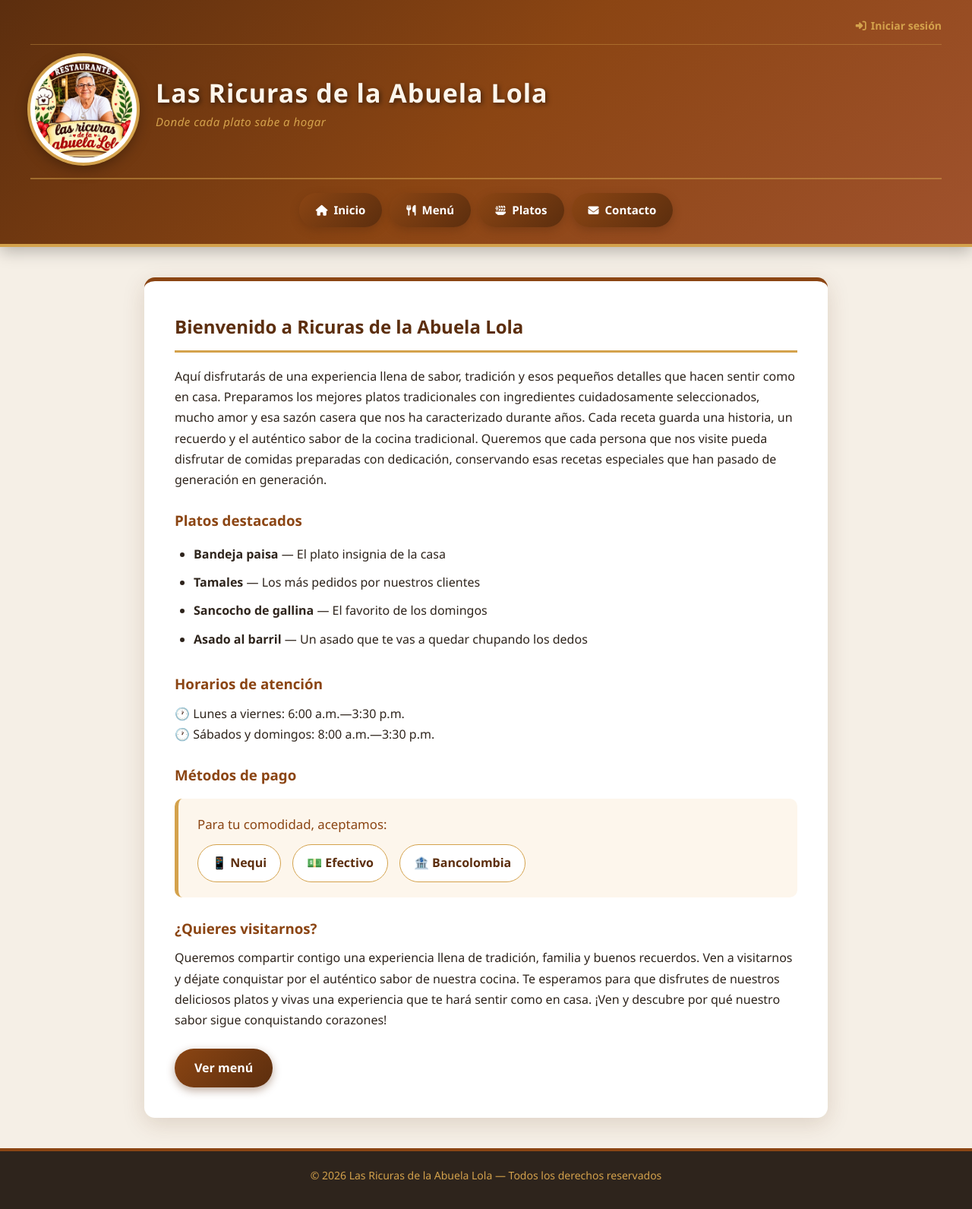
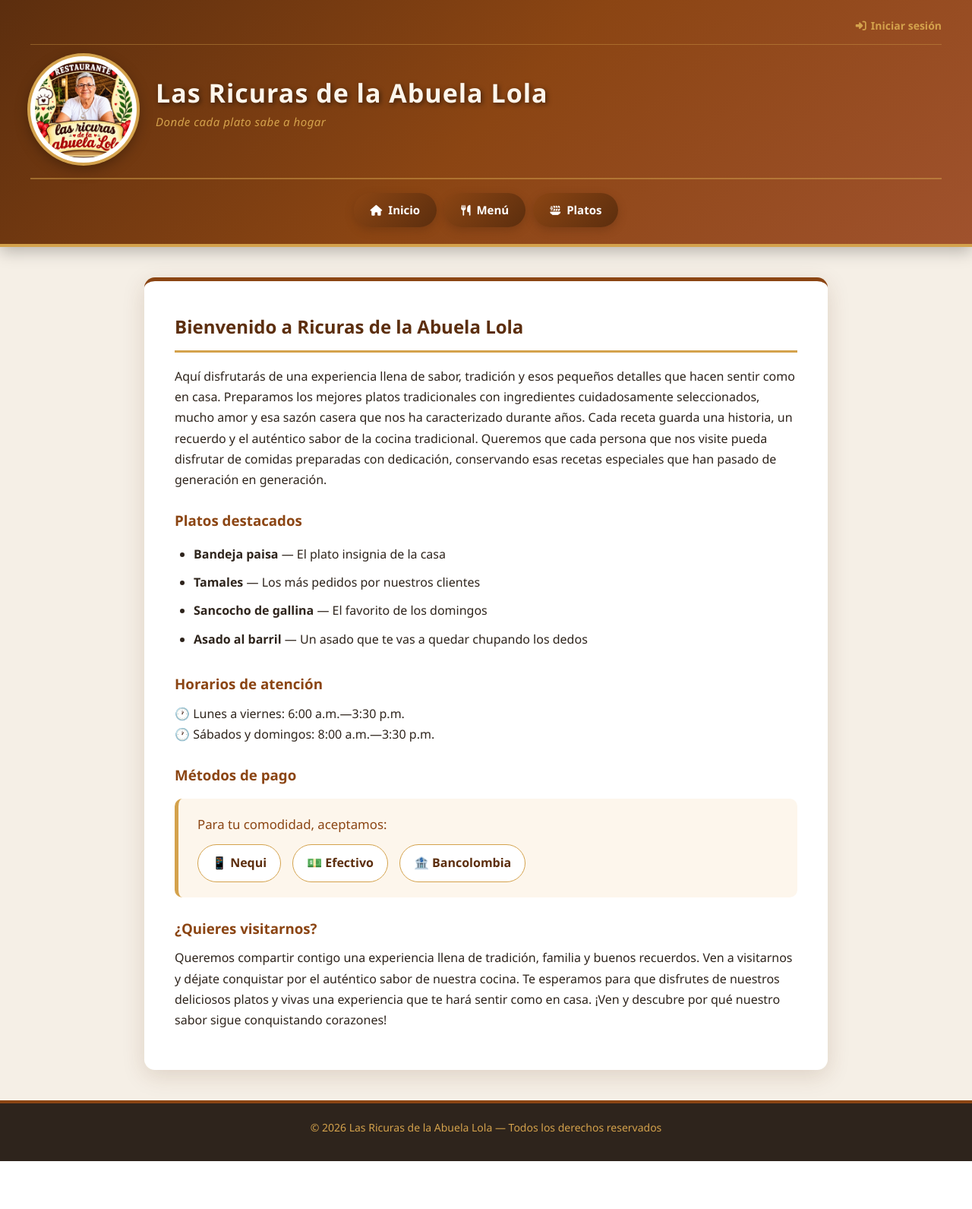
Before and after one commit to dannacharitsanchez56-crypto/Ricuras_de_la_abuela_Lola, a Django app: page /inicio/ in a window 1280 px wide. Shown: the whole page at 76% size. After the commit the page ends 1528 px from the top, so only its background shows below. Run offline with Django 5.2, Linux system fonts and the light colour scheme.

Commit message:
Actualización de la página de inicio y contacto

```diff
--- a/las_ricuras/templates/Platos.html
+++ b/las_ricuras/templates/Platos.html
@@ -468,10 +468,6 @@
                 Platos
             </a>
 
-            <a href="{% url 'contacto' %}">
-                <i class="fa-solid fa-envelope"></i>
-                Contacto
-            </a>
 
             <a href="{% url 'login' %}">
                 <i class="fa-solid fa-right-to-bracket"></i>
--- a/las_ricuras/templates/base.html
+++ b/las_ricuras/templates/base.html
@@ -299,10 +299,8 @@
             <i class="fa-solid fa-plate-wheat"></i>
             Platos
         </a>
-        <a href="{% url 'contacto' %}">
-            <i class="fa-solid fa-envelope"></i>
-            Contacto
-        </a>
+
+
     </nav>
 </header>
 
--- a/las_ricuras/templates/inicio.html
+++ b/las_ricuras/templates/inicio.html
@@ -56,6 +56,6 @@
     Queremos compartir contigo una experiencia llena de tradición, familia y buenos recuerdos. Ven a visitarnos y déjate conquistar por el auténtico sabor de nuestra cocina. Te esperamos para que disfrutes de nuestros deliciosos platos y vivas una experiencia que te hará sentir como en casa. ¡Ven y descubre por qué nuestro sabor sigue conquistando corazones!
 </p>
 
-<a href="{% url 'menu' %}" class="btn">Ver menú</a>
+
 
 {% endblock %}
--- a/las_ricuras/templates/plato_form.html
+++ b/las_ricuras/templates/plato_form.html
@@ -347,10 +347,7 @@
             Platos
         </a>
 
-        <a href="{% url 'contacto' %}">
-            <i class="fa-solid fa-envelope"></i>
-            Contacto
-        </a>
+
 
         <a href="{% url 'login' %}">
             <i class="fa-solid fa-right-to-bracket"></i>
--- a/las_ricuras/urls.py
+++ b/las_ricuras/urls.py
@@ -19,7 +19,7 @@ urlpatterns = [
     path('perfil/', views.perfil, name='perfil'),
 
     path('menu/', views.menu, name='menu'),
-    path('contacto/', views.contacto, name='contacto'),
+
 
     path('platos/', views.Platos, name='Platos'),
     path('platos/nuevo/', views.crear_plato, name='crear_plato'),
--- a/las_ricuras/views.py
+++ b/las_ricuras/views.py
@@ -28,8 +28,7 @@ def menu(request):
     return render(request, 'menu.html', {'platos': platos})
 
 
-def contacto(request):
-    return render(request, 'contacto.html')
+
 
 
 @login_required
```
Also changed, not shown: db.sqlite3, las_ricuras/templates/contacto.html (deleted), las_ricuras/templates/perfil.html (deleted).
